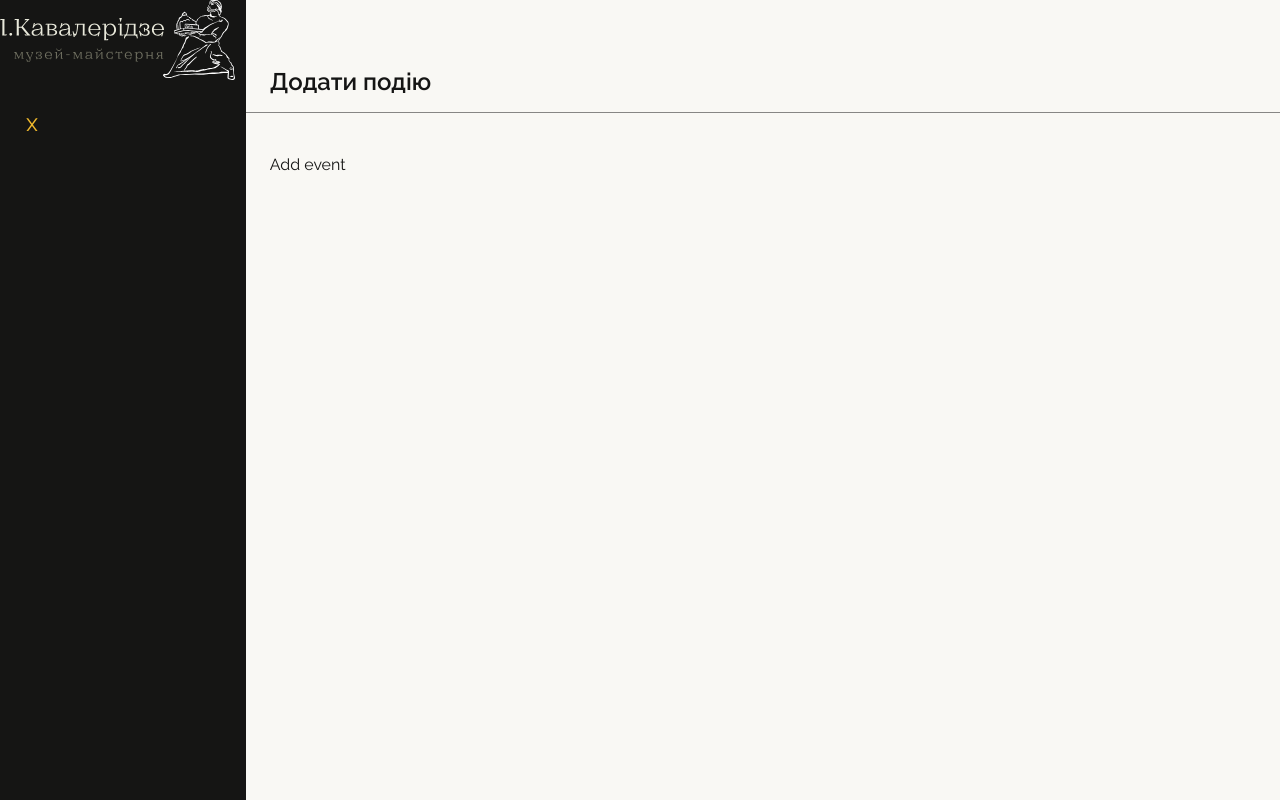
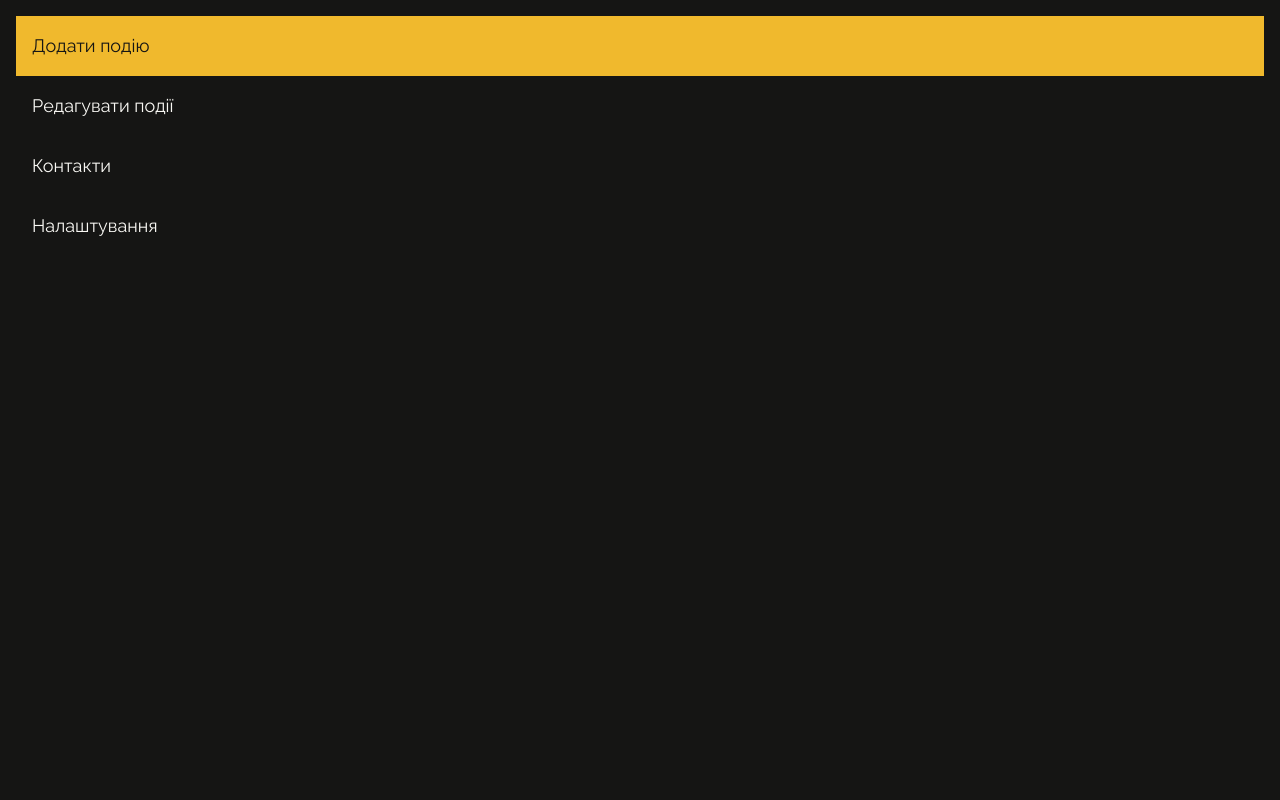
Before and after one commit to baza-trainee/kavaleridze-admin, a React (Vite) app: page / in a window 1280 px wide. Both pictures are taken after a click on the button 48 px from the left and 28 px from the top of the page. Built offline with nearby package versions, Linux system fonts and the light colour scheme.

Commit message:
feature: add navbarcomponent

```diff
--- a/src/components/NavBar/NavbarMobile/NavBarMobile.tsx
+++ b/src/components/NavBar/NavbarMobile/NavBarMobile.tsx
@@ -1,10 +1,9 @@
 import { FC } from 'react';
-import { Box, Button } from '@mui/material';
 import useAuth from '@/hooks/useAuth';
-import logo from '@/assets/images/Logo.svg';
 import { MobileHeader, Wrapper } from './style';
 import { useState } from 'react';
 import ButtonWithIcon from '@/components/ButtonWithIcon/ButtonWithIcon';
+import Navigation from '../parts/Navigation';
 const NavBarMobile: FC = () => {
   const { signOut } = useAuth();
   const [open, setOpen] = useState(false);
@@ -12,8 +11,7 @@ const NavBarMobile: FC = () => {
     <>
       {open ? (
         <Wrapper>
-          <Box component="img" src={logo} alt="logo" mb={2} />
-          <Button onClick={() => setOpen(false)}>X</Button>
+          <Navigation />
         </Wrapper>
       ) : (
         <MobileHeader>
--- a/src/components/NavBar/NavbarMobile/style.ts
+++ b/src/components/NavBar/NavbarMobile/style.ts
@@ -5,8 +5,10 @@ export const Wrapper = styled(Box)(({ theme }) => ({
   color: theme.palette.common.white,
   minWidth: 240,
   minHeight: '100vh',
-  pt: 10,
-  pl: 3,
+  padding: '16px',
+  position: 'absolute',
+  right: 0,
+  left: 0,
   // [theme.breakpoints.up('md')]: {
   //   fontSize: 18,
   //   order: 'initial',
--- /dev/null
+++ b/src/components/NavBar/parts/NavMenuItem.tsx
@@ -0,0 +1,28 @@
+import { FC } from 'react';
+import { ListItem, Box, Typography } from '@mui/material';
+import { Link } from 'react-router-dom';
+import useActiveLink from '@/hooks/useActiveLink';
+import { ListMenuItem } from './style';
+
+interface NavMenuItemProp {
+  href: string;
+  title: string;
+  click?: () => void;
+}
+
+const NavMenuItem: FC<NavMenuItemProp> = ({ href, title, click }) => {
+  const isActiveLink = useActiveLink(href);
+  return (
+    <ListMenuItem
+      disablePadding
+      onClick={click}
+      sx={{
+        backgroundColor: (theme) => (isActiveLink ? theme.palette.primary.main : theme.palette.text.primary),
+        color: (theme) => (isActiveLink ? theme.palette.common.black : theme.palette.common.white),
+      }}>
+      <Typography component="span">{title}</Typography>
+    </ListMenuItem>
+  );
+};
+
+export default NavMenuItem;
--- /dev/null
+++ b/src/components/NavBar/parts/Navigation.tsx
@@ -0,0 +1,22 @@
+import { List } from '@mui/material';
+import NavMenuItem from './NavMenuItem';
+
+const Navigation = () => {
+  const navigation = [
+    { href: '/', title: 'Додати подію' },
+    { href: '/events/:slug', title: 'Редагувати події' },
+    { href: '/contacts', title: 'Контакти' },
+    { href: '/settings', title: 'Налаштування ' },
+  ];
+  return (
+    <nav>
+      <List sx={{p:0}}>
+        {navigation.map(({ title, href }) => (
+          <NavMenuItem href={href} title={title} />
+        ))}
+      </List>
+    </nav>
+  );
+};
+
+export default Navigation;
--- /dev/null
+++ b/src/components/NavBar/parts/style.ts
@@ -0,0 +1,15 @@
+import { List, ListItem, styled } from '@mui/material';
+
+export const MenuList = styled(List)(({ theme }) => ({
+
+
+}));
+
+export const ListMenuItem = styled(ListItem)(({ theme }) => ({
+  padding: '16px',
+  gap: ' 16px',
+  display: 'flex',
+  width: '100%',
+  transition: theme.transitions.create('color'),
+  '&:hover': { color: theme.palette.primary.main},
+}));
--- /dev/null
+++ b/src/hooks/useActiveLink.tsx
@@ -0,0 +1,9 @@
+import { useLocation } from 'react-router-dom';
+
+const useActiveLink = (href: string) => {
+  const location = useLocation();
+
+  return href === '/' ? location.pathname === href : location.pathname.includes(href);
+};
+
+export default useActiveLink;
```
Also changed, not shown: src/components/NavBar/NavbarDekstop/style.ts (+1 -11 lines), src/assets/images/sprite.svg.
